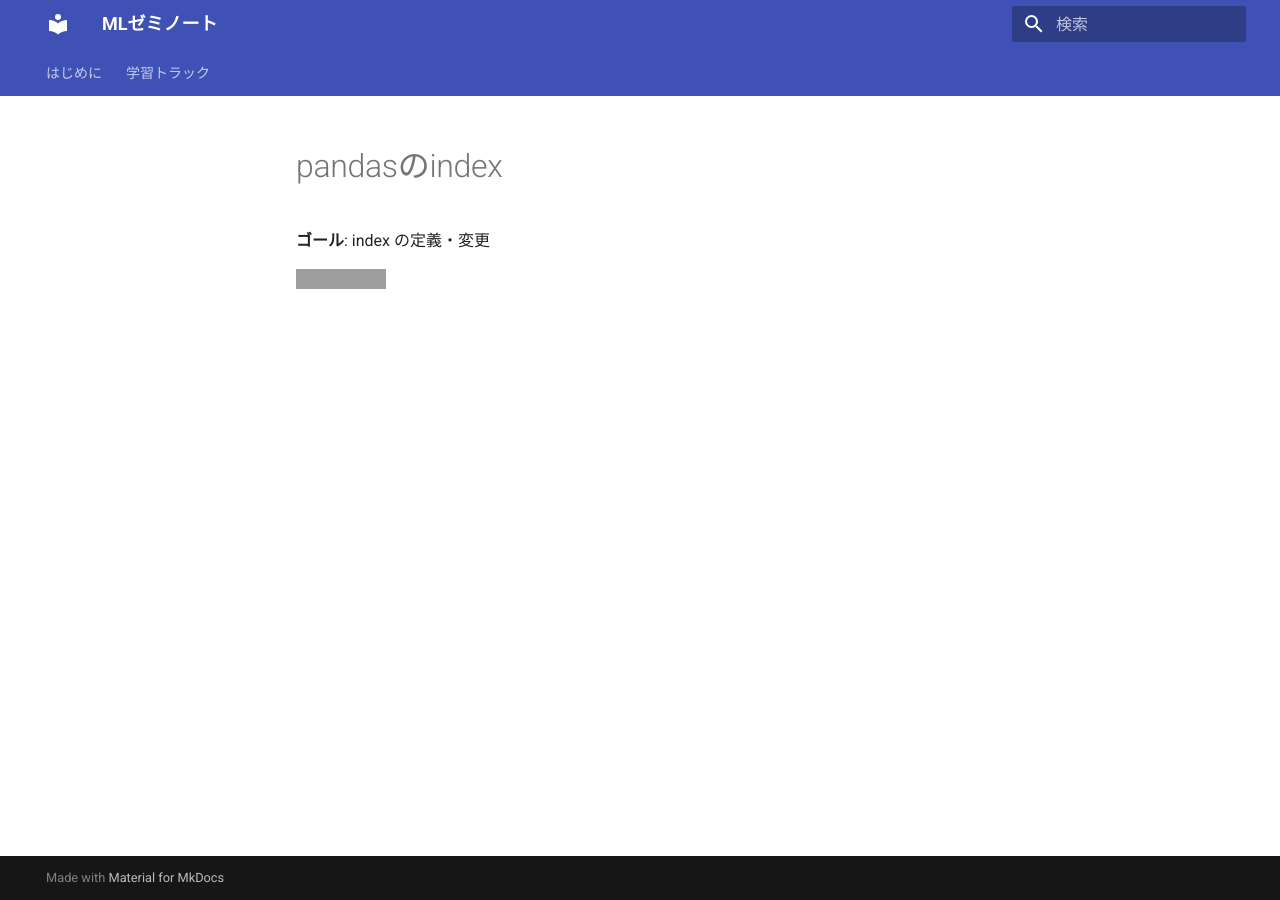
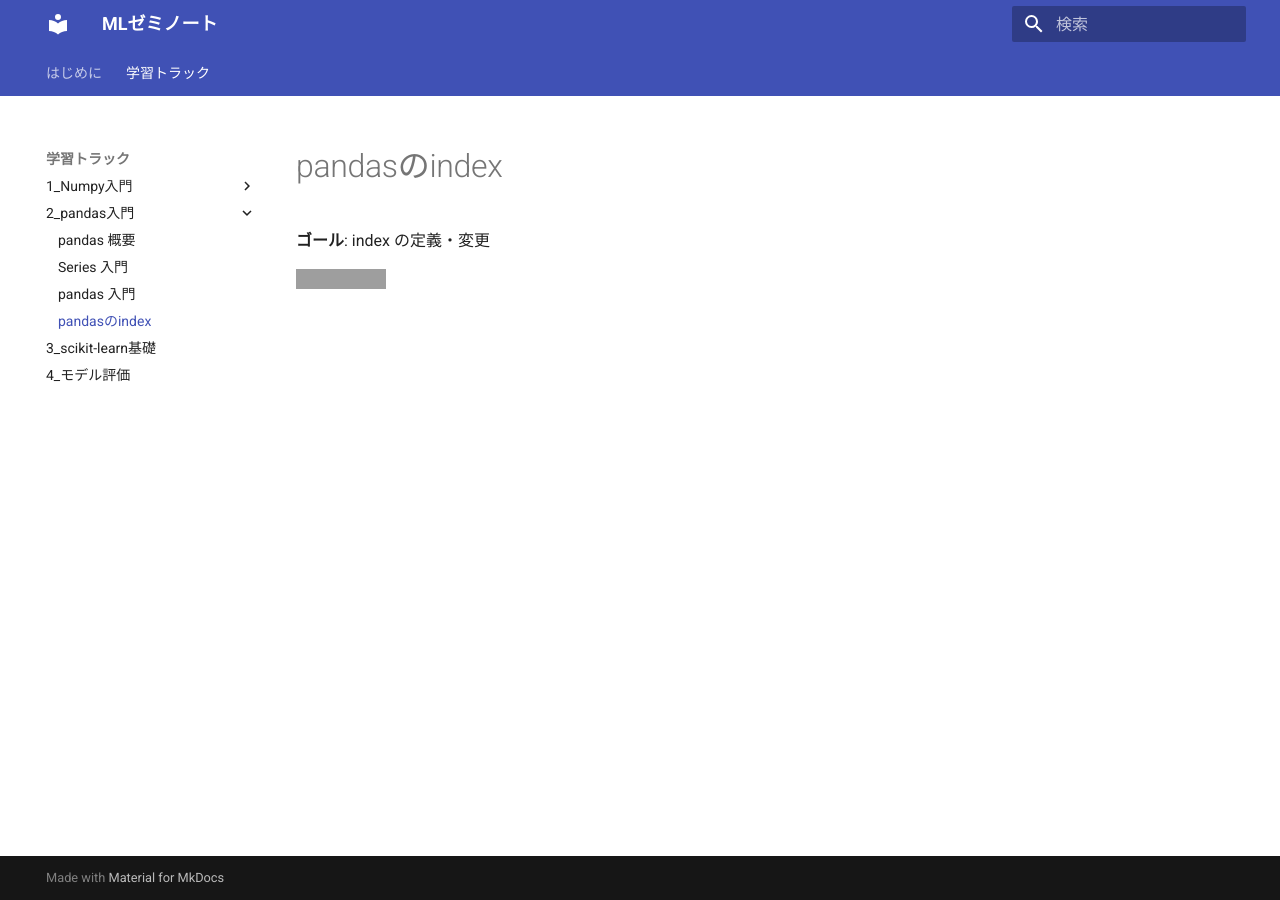
Before and after one commit to yokayoka/ml-seminar, an MkDocs documentation site: the page built from docs/tracks/20_index01.md, in a window 1280 px wide. Built offline with MkDocs 1.6.1 and Material for MkDocs 9.7.7, drawn with Linux system fonts in a browser that asks for light colours; part of the change alters nothing that is shown; grey boxes are pictures that could not be loaded.

Commit message:
fixed a bug

```diff
--- a/mkdocs.yml
+++ b/mkdocs.yml
@@ -25,6 +25,6 @@ nav:
       - tracks/20_pandas.md
       - tracks/20_series_basic.md
       - tracks/20_pandas_basic.md
-      - tracks/20_index_01.md
+      - tracks/20_index01.md
     - 3_scikit-learn基礎: tracks/30_sklearn.md
     - 4_モデル評価: tracks/40_eval.md
```
